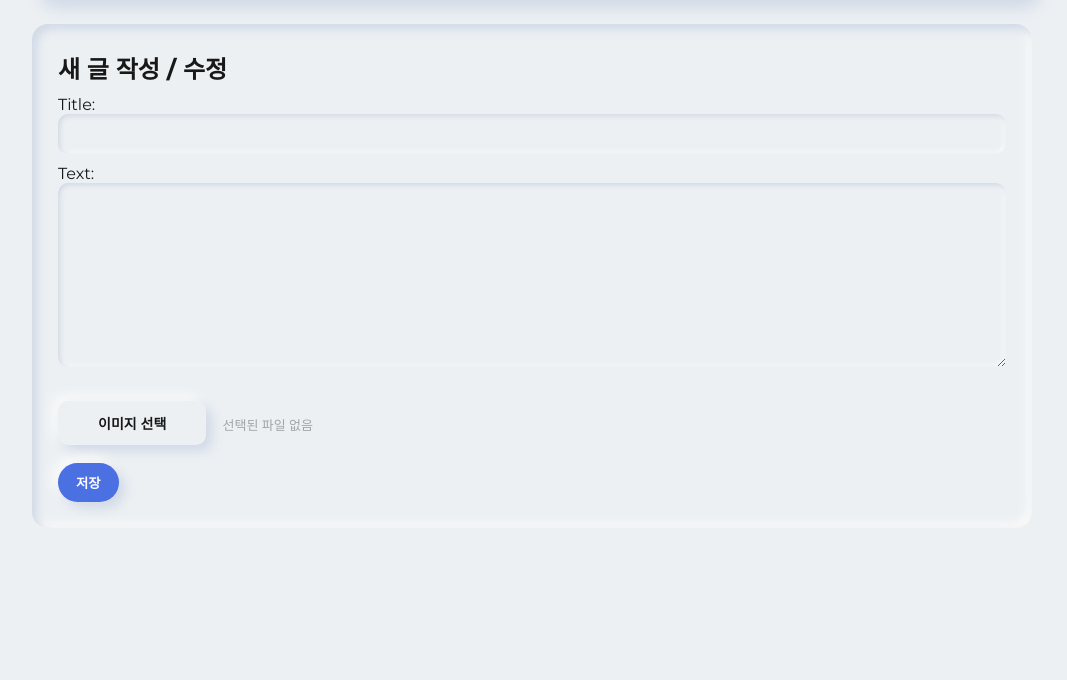
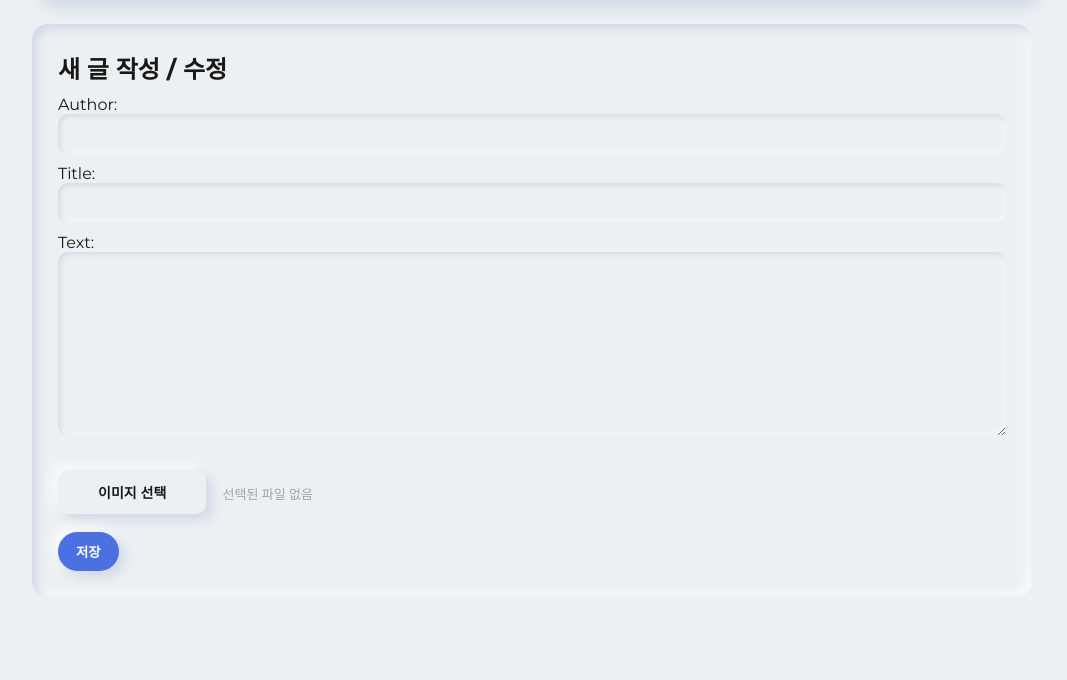
Before and after one commit to soyeon-kk/my-first-blog, a Django app: page /post/new/ in a window 1280 px wide. Shown: the part 112-792 px from the top of the page, without its empty margins (108-1175 px from the left). Run offline with Django 5.2, Linux system fonts and the light colour scheme.

Commit message:
fix: allow anonymous post creation by changing author field to CharField

```diff
--- a/blog/forms.py
+++ b/blog/forms.py
@@ -5,4 +5,4 @@ from .models import Post
 class PostForm(forms.ModelForm):
     class Meta:
         model = Post
-        fields = ['title', 'text', 'image']
+        fields = ['author', 'title', 'text', 'image']
--- a/blog/models.py
+++ b/blog/models.py
@@ -3,7 +3,7 @@ from django.db import models
 from django.utils import timezone
 
 class Post(models.Model):
-    author = models.ForeignKey(settings.AUTH_USER_MODEL, on_delete=models.CASCADE)
+    author = models.CharField(max_length=50)
     title = models.CharField(max_length=200)
     text = models.TextField()
     created_date = models.DateTimeField(default=timezone.now)
--- a/blog/templates/blog/post_edit.html
+++ b/blog/templates/blog/post_edit.html
@@ -4,6 +4,12 @@
     <h2>새 글 작성 / 수정</h2>
     <form method="POST" enctype="multipart/form-data">
       {% csrf_token %}
+
+      <!-- ✅ 작성자 입력 필드 추가 -->
+      <p>
+        {{ form.author.label_tag }}
+        {{ form.author }}
+      </p>
 
       <p>
         {{ form.title.label_tag }}
@@ -19,7 +25,7 @@
       <div class="file-field">
         <label class="file-upload-label" for="id_image">이미지 선택</label>
         <span id="file-chosen">선택된 파일 없음</span>
-        {{ form.image }} <!-- 실제 input[type=file], CSS에서 숨김 -->
+        {{ form.image }}
       </div>
 
       <button type="submit" class="btn">저장</button>
```
Also changed, not shown: blog/migrations/0004_alter_post_author.py (added).
